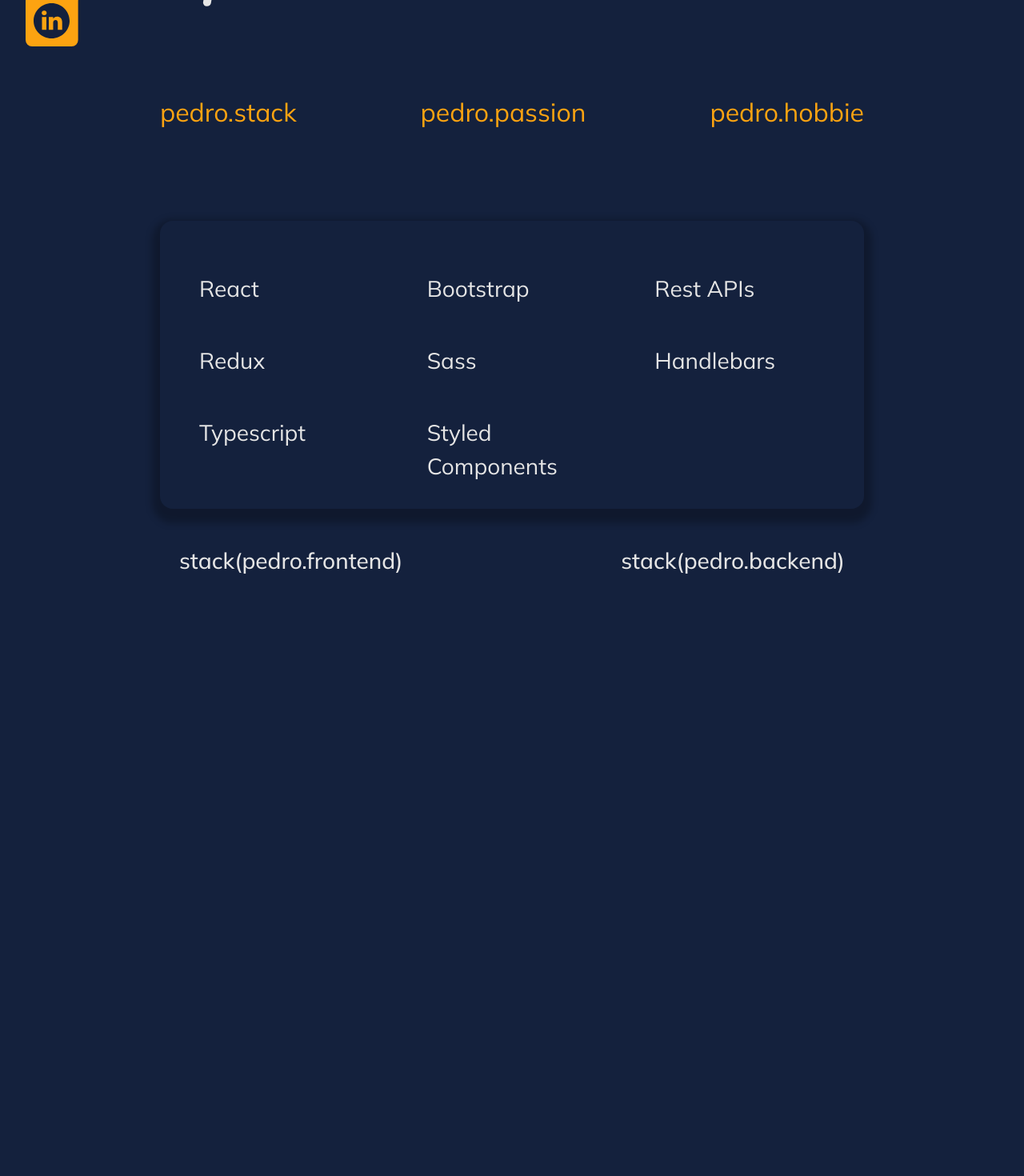
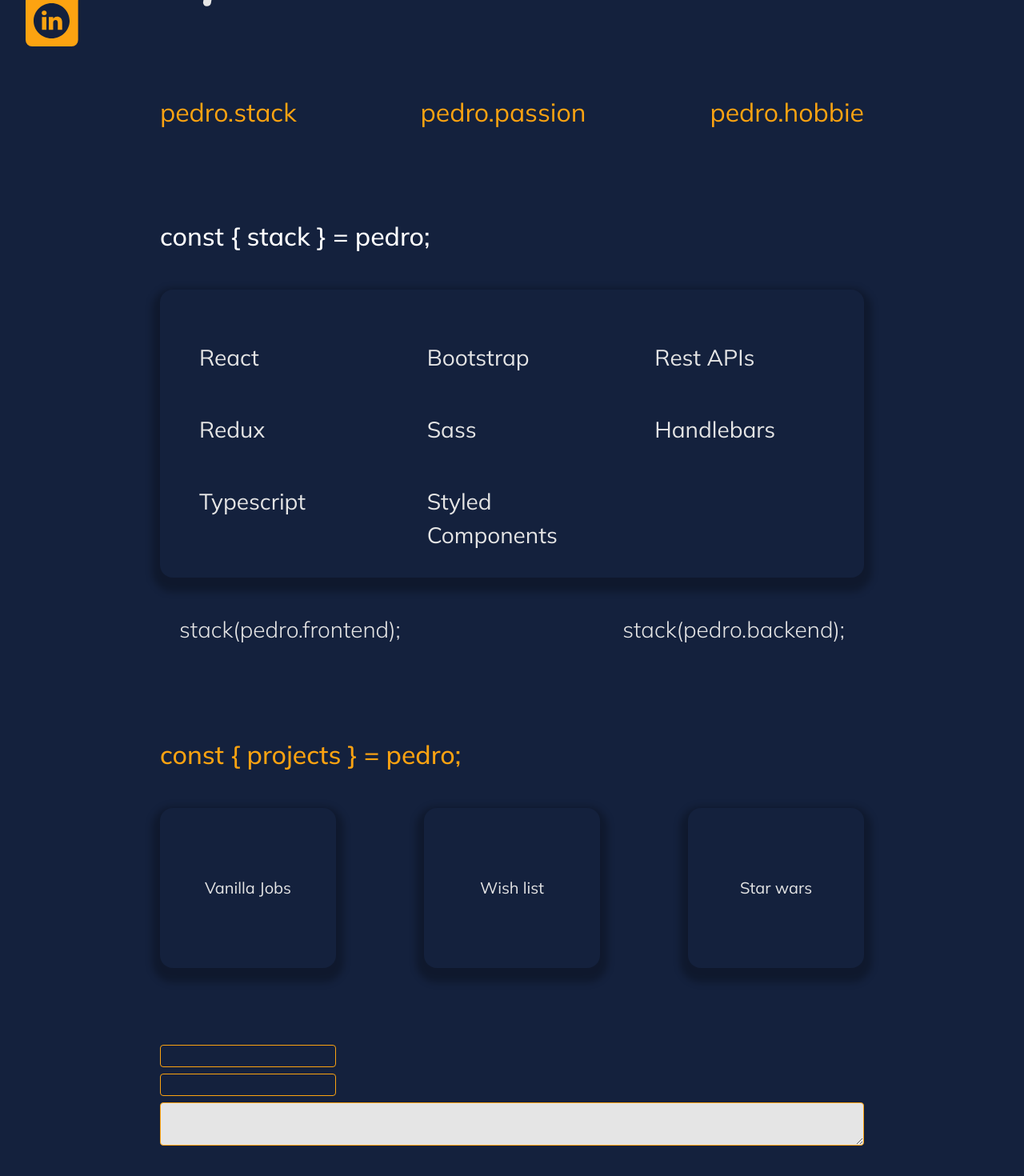
Before and after one commit to Pedro-Mac/my-personal-app, a React (Create React App) app in the folder client/: page / in a window 1280 px wide. Shown: the part 424-1894 px from the top of the page at 80% size. Before the commit the page ends 1197 px from the top, so only its background shows below. Built offline with nearby package versions, Linux system fonts and the light colour scheme.

Commit message:
add projects section, style the projects' cards, add form, add functionality for controlled inputs and add basic stylings to inputs and textarea

```diff
--- a/client/src/App.tsx
+++ b/client/src/App.tsx
@@ -1,8 +1,12 @@
 import React from 'react';
 import './App.scss';
+
+//components
 import AccountIcon from './components/AccountIcon';
+import Projects from './components/Projects';
 import Stack from './components/Stack';
 import TitleSection from './components/TitleSection';
+import MailForm from './components/MailForm'
 
 function App() {
   return (
@@ -10,6 +14,8 @@
       <TitleSection />
       <AccountIcon />
       <Stack />
+      <Projects />
+      <MailForm />
     </div>
   );
 }
--- /dev/null
+++ b/client/src/components/Item/index.tsx
@@ -0,0 +1,16 @@
+import React from 'react'
+
+interface ItemProps {
+  text: string;
+  columns?: number;
+}
+
+const Item: React.FC<ItemProps> = ({ text, columns }) => {
+  return (
+    <div className={columns ? `col-${columns}` : 'col'}>
+      <p>{text}</p>
+    </div>
+  )
+}
+
+export default Item;
--- /dev/null
+++ b/client/src/components/MailForm/index.tsx
@@ -0,0 +1,34 @@
+import React, {useState} from 'react'
+
+//styles
+import './styles.scss'
+
+const MailForm: React.FC = () => {
+  const [name, setName] = useState<string>('');
+  const [email, setEmail] = useState<string>('');
+  const [message, setMessage] = useState<string>('');
+
+  const handleInputChange = (e: React.ChangeEvent<HTMLInputElement | HTMLTextAreaElement>) => {
+    switch(e.target.name) {
+      case 'name':
+        setName(()=> e.target.value)
+        break;
+      case 'email':
+        setEmail(()=> e.target.value)
+        break;
+      default:
+        setMessage(()=> e.target.value)
+        break;
+    }
+  }
+
+  return (
+    <form className="form-mail d-flex flex-column">
+      <input type="text" name="name" className="w-25" value={name} onChange={handleInputChange}/>
+      <input type="email" name="email" className="w-25" value={email} onChange={handleInputChange}/>
+      <textarea name="message" value={message} onChange={handleInputChange}></textarea>
+    </form>
+  )
+}
+
+export default MailForm;
--- /dev/null
+++ b/client/src/components/MailForm/styles.scss
@@ -0,0 +1,26 @@
+@import './../../assets/master';
+
+.form-mail {
+  margin-top: 6rem;
+
+  input {
+    margin-bottom: 0.5rem;
+    border-radius: 0.25rem;
+    border: 1px solid $secondaryColor;
+    background-color: rgba(0, 0, 0, 0);
+    color: $primaryColor;
+  }
+  input:focus {
+    outline: none;
+  }
+
+  textarea {
+    border-radius: 0.25rem;
+    border: 1px solid $secondaryColor;
+    background-color: $primaryColor;
+  }
+
+  textarea:focus {
+    outline: none;
+  }
+}
--- /dev/null
+++ b/client/src/components/Projects/index.tsx
@@ -0,0 +1,25 @@
+import React from 'react';
+
+//components
+import Item from './../Item'
+
+//styles
+import './styles.scss'
+
+
+const Projects: React.FC = () => {
+  return (
+    <section className="container-projects">
+      <h2>const {'{ projects }'} = pedro;</h2>
+      <div className="container mt-5">
+        <div className="row d-flex justify-content-between">
+          <Item columns={3} text="Vanilla Jobs"/>
+          <Item columns={3} text="Wish list"/>
+          <Item columns={3} text="Star wars"/>
+        </div>
+      </div>
+    </section>
+  )
+}
+
+export default Projects;
--- /dev/null
+++ b/client/src/components/Projects/styles.scss
@@ -0,0 +1,25 @@
+@import './../../assets//master';
+
+.container-projects {
+  h2 {
+    color: $secondaryColor;
+  }
+
+  div {
+    div {
+      div {
+        box-shadow: 0 8px 8px 10px rgba(0, 0, 0, 0.25);
+        border-radius: 1rem;
+        display: flex;
+        justify-content: center;
+        align-items: center;
+        height: 200px;
+
+        p {
+          margin: 0;
+          font-size: 1.25rem;
+        }
+      }
+    }
+  }
+}
--- a/client/src/components/Stack/Item/index.tsx
+++ /dev/null
@@ -1,15 +0,0 @@
-import React from 'react'
-
-interface ItemProps {
-  text: string;
-}
-
-const Item: React.FC<ItemProps> = props => {
-  return (
-    <div className="col-4">
-      <p>{props.text}</p>
-    </div>
-  )
-}
-
-export default Item;
--- a/client/src/components/Stack/index.tsx
+++ b/client/src/components/Stack/index.tsx
@@ -4,31 +4,32 @@
 import './styles.scss'
 
 //components
-import Item from './Item'
+import Item from '../Item'
 
 const Stack: React.FC = () => {
   return (
     <section className="container-stack">
+      <h2 className="mb-5">const {"{ stack }"} = pedro;</h2>
       <div className='container stack-card'>
         <div className="row">
-          <Item text="React"/>
-          <Item text="Bootstrap"/>
-          <Item text="Rest APIs"/>
+          <Item columns={4} text="React"/>
+          <Item columns={4} text="Bootstrap"/>
+          <Item columns={4} text="Rest APIs"/>
         </div>
         <div className="row">
-          <Item text="Redux"/>
-          <Item text="Sass"/>
-          <Item text="Handlebars"/>
+          <Item columns={4} text="Redux"/>
+          <Item columns={4} text="Sass"/>
+          <Item columns={4} text="Handlebars"/>
         </div>
         <div className="row">
-          <Item text="Typescript"/>
-          <Item text="Styled Components"/>
+          <Item columns={4} text="Typescript"/>
+          <Item columns={4} text="Styled Components"/>
         </div>
       </div>
 
       <div className="d-flex justify-content-between pl-0 mt-5">
-        <h3 className="px-4">stack(pedro.frontend)</h3>
-        <h3 className="px-4">stack(pedro.backend)</h3>
+        <h3 className="px-4">stack(pedro.frontend);</h3>
+        <h3 className="px-4">stack(pedro.backend);</h3>
       </div>
     </section>
   )
--- a/client/src/components/Stack/styles.scss
+++ b/client/src/components/Stack/styles.scss
@@ -1,4 +1,7 @@
 .container-stack {
+  h2 {
+    color: #fff;
+  }
   .stack-card {
     box-shadow: 0 8px 8px 10px rgba(0, 0, 0, 0.25);
     border-radius: 1rem;
@@ -9,5 +12,9 @@
     margin-top: 1rem;
     padding-left: 1.5rem;
     font-size: 1.75rem;
+
+    h3 {
+      font-weight: 300;
+    }
   }
 }
```
